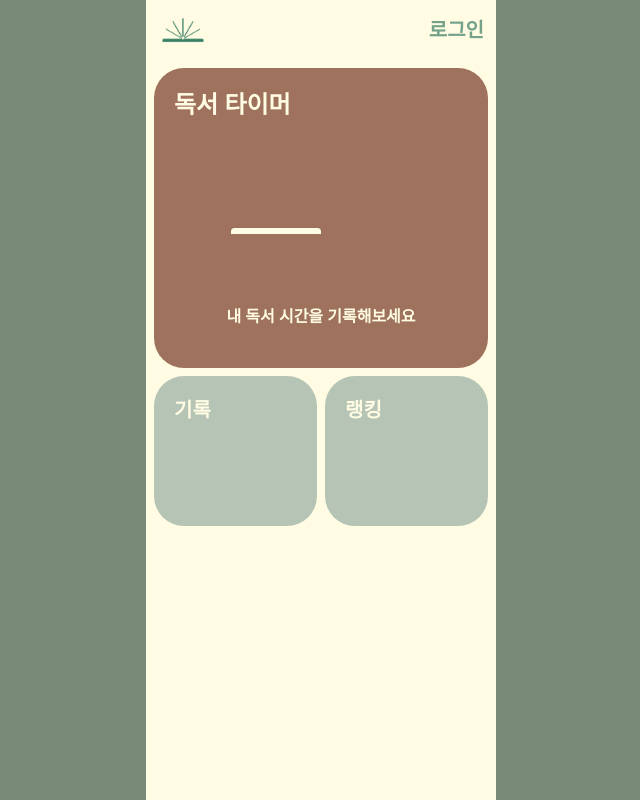
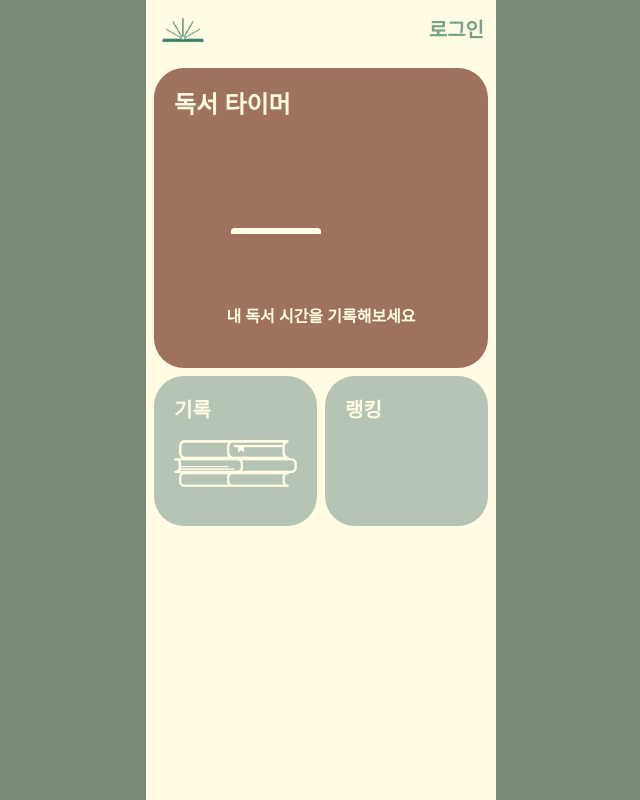
Before and after one commit to kwani6684/bookclock, a Next.js app: page / in a window 1280 px wide. Shown: the whole page, without its empty margins (319-959 px from the left). Built offline with nearby package versions, Linux system fonts and the light colour scheme; no server answers.

Commit message:
Design: 이미지 추가

```diff
--- a/src/app/components/log/bookSearchInput.tsx
+++ b/src/app/components/log/bookSearchInput.tsx
@@ -1,4 +1,5 @@
 import Link from 'next/link'
+import ManageSearchIcon from '@mui/icons-material/ManageSearch'
 
 const BookSearchInput = () => {
   return (
@@ -8,7 +9,7 @@ const BookSearchInput = () => {
           href={'/logs/bookSearch'}
           className=" w-full h-[150px] flex text-[#758074] justify-center items-center  px-4 border-dashed rounded-lg border-4 border-smallBento-primary hover:bg-smallBento-primary hover:text-white hover:border-white "
         >
-          <div>책을 검색해보세요</div>
+          <ManageSearchIcon className=" scale-[2]"></ManageSearchIcon>
         </Link>
       </div>
     </div>
--- a/src/app/components/log/logItem.tsx
+++ b/src/app/components/log/logItem.tsx
@@ -15,7 +15,7 @@ const LogItem = ({ data }: LogDataProps) => {
       <img
         src={data.book.thumbnail}
         alt="책 표지"
-        className="rounded-2xl h-full py-2"
+        className="rounded-[25px] h-full py-2"
       />
       <div className="absolute rounded-full bg-white bg-opacity-60  ml-1 mt-3 ">
         {data.finished ? (
--- a/src/app/page.tsx
+++ b/src/app/page.tsx
@@ -5,12 +5,19 @@ import { useState } from 'react'
 import { motion } from 'framer-motion'
 import { useDispatch } from 'react-redux'
 import { setAngle } from '@/redux/features/angleSlice'
+// import { useSession } from 'next-auth/react'
+import Image from 'next/image'
+
 import Bento from './components/bento'
 import TimerCircle from './components/timer/timerCircle'
+import bookLog from '../../public/icon/book-log.png'
 
 export default function Home() {
   const dispatch = useDispatch()
   const [play, setPlay] = useState(false)
+  const [smallBtnPlay, setSmallBtnPlay] = useState(false)
+  // const session = useSession()
+
   const handleMouseEnter = () => {
     dispatch(setAngle(180))
     setPlay(true)
@@ -18,6 +25,12 @@ export default function Home() {
   const handleMouseLeave = () => {
     dispatch(setAngle(0))
     setPlay(false)
+  }
+  const handleSmallMouseEnter = () => {
+    setSmallBtnPlay(true)
+  }
+  const handleSmallMouseLeave = () => {
+    setSmallBtnPlay(false)
   }
 
   return (
@@ -69,10 +82,15 @@ export default function Home() {
           </Link>
 
           {/* 내 기록  */}
+          {/* <Link className="col-span-1" href={session.data ? '/logs' : '/login'}> */}
           <Link className="col-span-1" href={'/logs'}>
+            <motion.div
+              onHoverStart={handleSmallMouseEnter}
+              onHoverEnd={handleSmallMouseLeave}
+            >
               <Bento color="bg-smallBento-primary" height={150}>
                 <motion.div
-                whileHover={{ scale: 1.2 }}
+                  animate={smallBtnPlay ? { scale: 1.2 } : { scale: 1 }}
                   transition={{ duration: 0.5 }}
                   style={{
                     originX: 0,
@@ -82,7 +100,15 @@ export default function Home() {
                 >
                   기록
                 </motion.div>
+                <motion.div
+                  className="flex justify-center pt-4"
+                  animate={smallBtnPlay ? { scale: 1.1 } : { scale: 1 }}
+                  transition={{ duration: 0.5 }}
+                >
+                  <Image src={bookLog} className="w-full" alt="logo" />
+                </motion.div>
               </Bento>
+            </motion.div>
           </Link>
           {/* 랭킹 */}
           <Link className="col-span-1" href={'/ranking'}>
```
Lines whose indentation alone changed are shown as unchanged.
